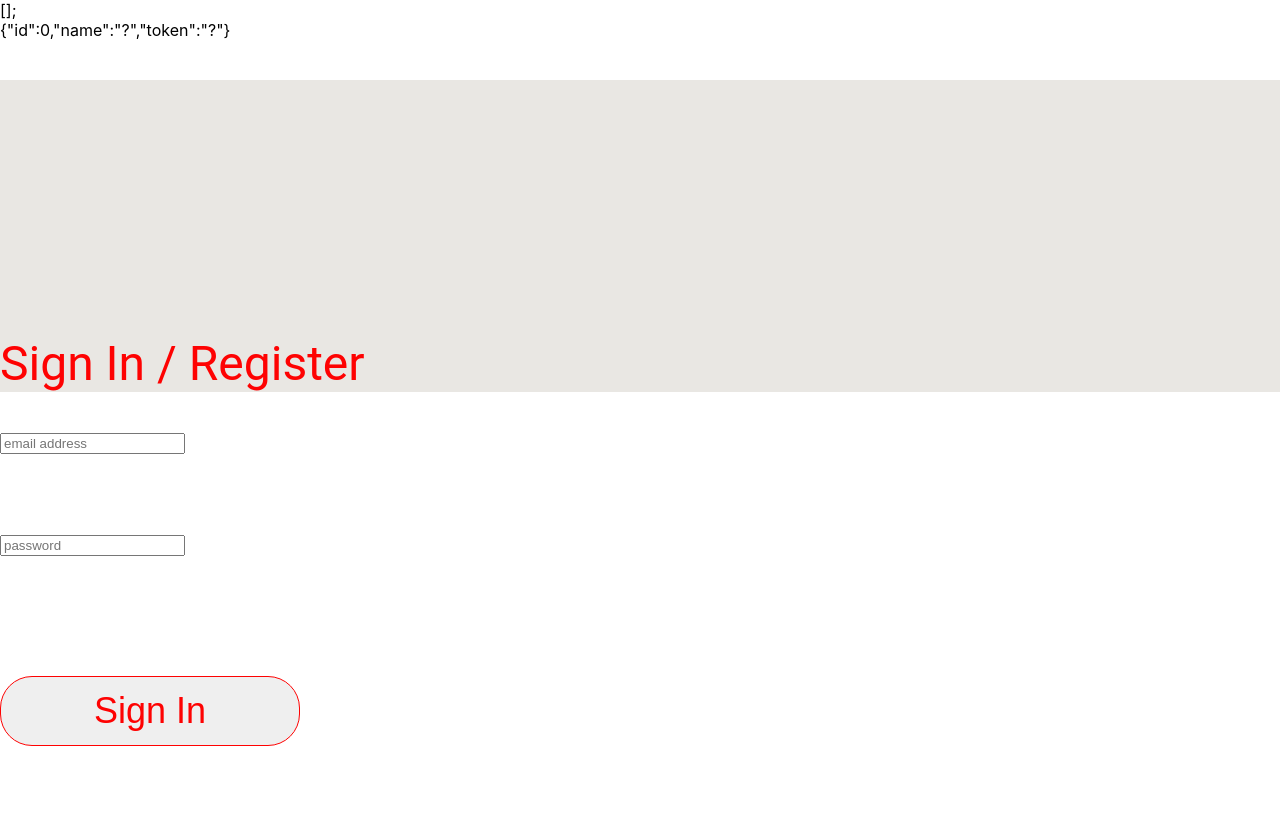
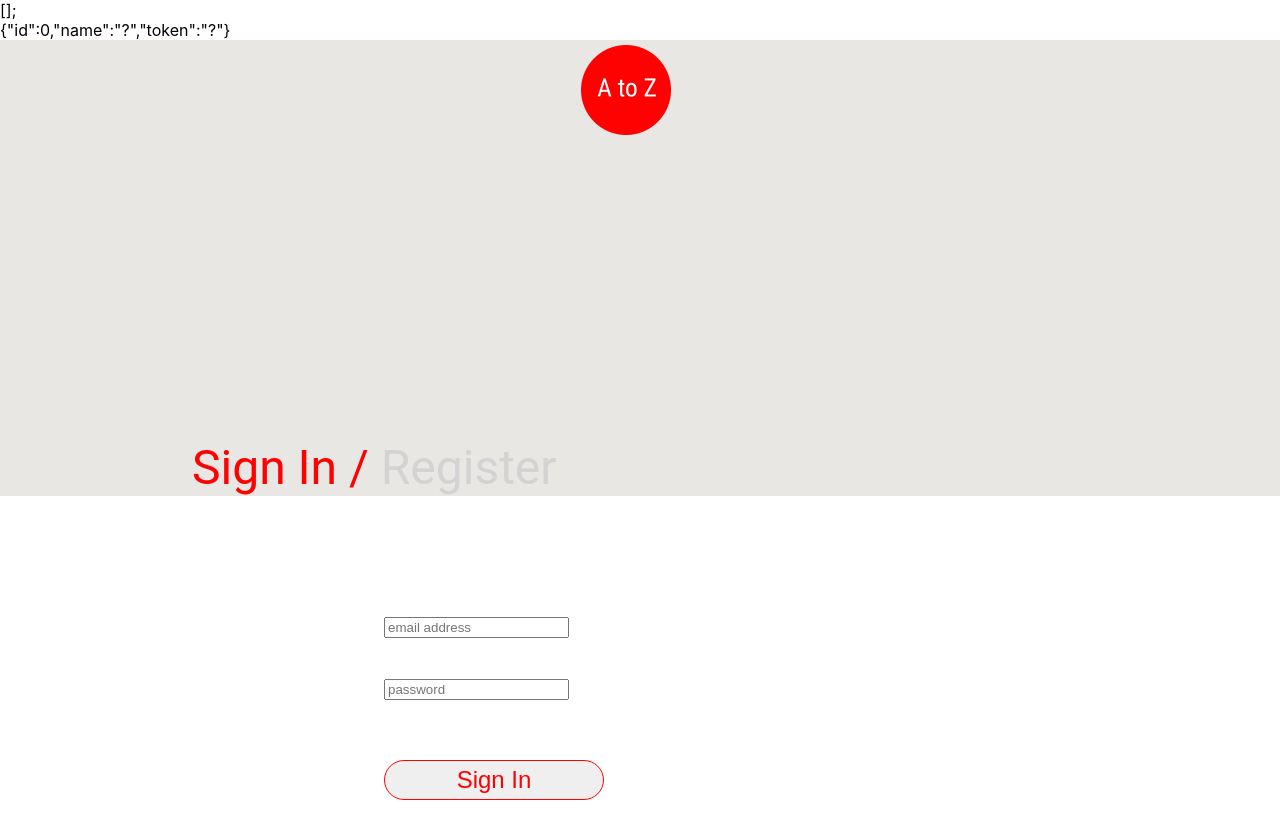
Before and after one commit to a-to-z-experiences-app/Front-end, a React (Create React App) app: page / in a window 1280 px wide. Shown: the top 838 px of the page. Before the commit the page ends 800 px from the top, so only its background shows below. Built offline with nearby package versions, Linux system fonts and the light colour scheme; no server answers.

Commit message:
register, routing and login complete

```diff
--- a/package.json
+++ b/package.json
@@ -10,10 +10,14 @@
     "react": "^16.12.0",
     "react-dom": "^16.12.0",
     "react-redux": "^7.1.3",
+    "react-router": "^5.1.2",
     "react-router-dom": "^5.1.2",
     "react-scripts": "3.3.0",
+    "react-strap": "0.0.1",
+    "reactstrap": "^8.2.0",
     "redux": "^4.0.5",
-    "redux-thunk": "^2.3.0"
+    "redux-thunk": "^2.3.0",
+    "styled-components": "^4.4.1"
   },
   "scripts": {
     "start": "react-scripts start",
--- a/src/App.js
+++ b/src/App.js
@@ -1,14 +1,16 @@
 import React from "react";
-import logo from "./logo.svg";
 import "./App.css";
 import Experiences from "./components/experiences/list";
 import LogIn from "./components/user/login";
+import { Route } from "react-router-dom";
+import Register from "./components/user/register";
 
 function App() {
   return (
     <>
       <Experiences></Experiences>;
-      <LogIn />
+      <Route exact path="/" component={LogIn} />
+      <Route path="/register" component={Register} />
     </>
   );
 }
--- a/src/axios/index.js
+++ /dev/null
@@ -1,14 +0,0 @@
-import axios from "axios";
-
-export default function withAuth() {
-  const token = localStorage.getItem("token");
-  console.log(token);
-  const instance = axios.create({
-    headers: {
-      "Content-Type": "application/json",
-      Authorization: token
-    }
-  });
-
-  return instance;
-}
--- a/src/components/user/login.jsx
+++ b/src/components/user/login.jsx
@@ -1,9 +1,10 @@
 import React, { useState } from "react";
-import { NavLink, Button, Form, Label, Input, FormGroup } from "reactstrap";
+import { Button, Form, Input, FormGroup } from "reactstrap";
 import styled from "styled-components";
-import withAuth from "../../axios/index";
+import { NavLink } from "react-router-dom";
 import { connect } from "react-redux";
 import { loginUser } from "../../state/actionCreators";
+import logo from "../../images/logo.png";
 
 const LogIn = ({ user, loginUser }) => {
   const [userData, setUserData] = useState({
@@ -27,11 +28,20 @@ const LogIn = ({ user, loginUser }) => {
     <LoginForm>
       {JSON.stringify(user)}
       <div className="topHalf">
-        {/* <img src={} alt="logo" /> */}
-        <h2>Sign In / Register</h2>
+        <img src={logo} alt="logo" />
+        <h2>
+          Sign In /{" "}
+          <NavLink className="navLink" to="/register">
+            Register
+          </NavLink>
+        </h2>
       </div>
 
       <div className="bottomHalf">
+        <br />
+        <br />
+        <br />
+        <br />
         <Form onSubmit={handleSubmit}>
           <FormGroup>
             <Input
@@ -45,8 +55,6 @@ const LogIn = ({ user, loginUser }) => {
           </FormGroup>
           <br />
           <br />
-          <br />
-          <br />
           <FormGroup>
             <Input
               type="password"
@@ -57,9 +65,6 @@ const LogIn = ({ user, loginUser }) => {
               onChange={handleChange}
             />
           </FormGroup>
-          <br />
-          <br />
-          <br />
           <br />
           <br />
           <br />
@@ -80,6 +85,7 @@ const LoginForm = styled.form`
   img {
     max-height: 100px;
     max-width: 100px;
+    margin-left: 45%;
   }
   h2 {
     color: #fe0202;
@@ -88,16 +94,24 @@ const LoginForm = styled.form`
     font-weight: normal;
     font-size: 48px;
     line-height: 56px;
-    margin-right: 15%;
+    margin-left: 15%;
     padding-top: 20%;
+  }
+  .navLink {
+    text-decoration: none;
+    color: #d3d3d3;
+  }
+  .bottomHalf {
+    margin-left: 30%;
   }
   button {
     color: #fe0202;
-    width: 300px;
-    height: 70px;
+    width: 220px;
+    height: 40px;
     border: 1px solid #fe0202;
     border-radius: 2rem;
-    font-size: 36px;
+    font-size: 24px;
+    margin-bottom: 15%;
   }
 `;
 
--- a/src/components/user/register.jsx
+++ b/src/components/user/register.jsx
@@ -1,9 +1,10 @@
 import React, { useState } from "react";
-import { NavLink, Button, Form, Label, Input, FormGroup } from "reactstrap";
+import { Button, Form, Label, Input, FormGroup } from "reactstrap";
 import styled from "styled-components";
-import withAuth from "../../axios/index";
+import { NavLink } from "react-router-dom";
 import { connect } from "react-redux";
-import { Register } from "../../state/actionCreators";
+import { registerUser } from "../../state/actionCreators";
+import logo from "../../images/logo.png";
 
 const Register = ({ user, registerUser }) => {
   const [userData, setUserData] = useState({
@@ -27,8 +28,13 @@ const Register = ({ user, registerUser }) => {
     <LoginForm>
       {JSON.stringify(user)}
       <div className="topHalf">
-        {/* <img src={} alt="logo" /> */}
-        <h2>Sign In / Register</h2>
+        <img src={logo} alt="logo" />
+        <h2>
+          <NavLink className="navLink" to="/">
+            Sign In
+          </NavLink>
+          / Register
+        </h2>
       </div>
 
       <div className="bottomHalf">
@@ -37,14 +43,12 @@ const Register = ({ user, registerUser }) => {
             <Input
               type="text"
               name="username"
-              id="email"
-              placeholder="email address"
+              id="username"
+              placeholder="username"
               value={userData.email}
               onChange={handleChange}
             />
           </FormGroup>
-          <br />
-          <br />
           <br />
           <br />
           <FormGroup>
@@ -59,7 +63,6 @@ const Register = ({ user, registerUser }) => {
           </FormGroup>
           <br />
           <br />
-          <br />
           <FormGroup>
             <Input
               type="text"
@@ -70,7 +73,6 @@ const Register = ({ user, registerUser }) => {
               onChange={handleChange}
             />
           </FormGroup>
-          <br />
           <br />
           <br />
           <FormGroup>
@@ -103,6 +105,7 @@ const LoginForm = styled.form`
   img {
     max-height: 100px;
     max-width: 100px;
+    margin-left: 45%;
   }
   h2 {
     color: #fe0202;
@@ -111,16 +114,24 @@ const LoginForm = styled.form`
     font-weight: normal;
     font-size: 48px;
     line-height: 56px;
-    margin-right: 15%;
+    margin-left: 15%;
     padding-top: 20%;
+  }
+  .navLink {
+    text-decoration: none;
+    color: #d3d3d3;
+  }
+  .bottomHalf {
+    margin-left: 30%;
   }
   button {
     color: #fe0202;
-    width: 300px;
-    height: 70px;
+    width: 220px;
+    height: 40px;
     border: 1px solid #fe0202;
     border-radius: 2rem;
-    font-size: 36px;
+    font-size: 24px;
+    margin-bottom: 15%;
   }
 `;
 
--- a/src/index.js
+++ b/src/index.js
@@ -1,5 +1,6 @@
 import React from "react";
 import ReactDOM from "react-dom";
+import { BrowserRouter as Router } from "react-router-dom";
 import "./index.css";
 import App from "./App";
 import * as serviceWorker from "./serviceWorker";
@@ -23,15 +24,16 @@ const store = createStore(
   {},
   compose(
     applyMiddleware(thunk /* ,etc , other middlewares */),
-		window.__REDUX_DEVTOOLS_EXTENSION__ &&
-			window.__REDUX_DEVTOOLS_EXTENSION__()
+    window.__REDUX_DEVTOOLS_EXTENSION__ && window.__REDUX_DEVTOOLS_EXTENSION__()
   )
 );
 
 ReactDOM.render(
   // Step 6: use "Provider" to inject the store into the app
   <Provider store={store}>
+    <Router>
       <App />
+    </Router>
   </Provider>,
   document.getElementById("root")
 );
```
Also changed, not shown: src/images/logo.png (added), 1 other file (tests, documents, lock files or other folders). Lines whose indentation alone changed are shown as unchanged.
